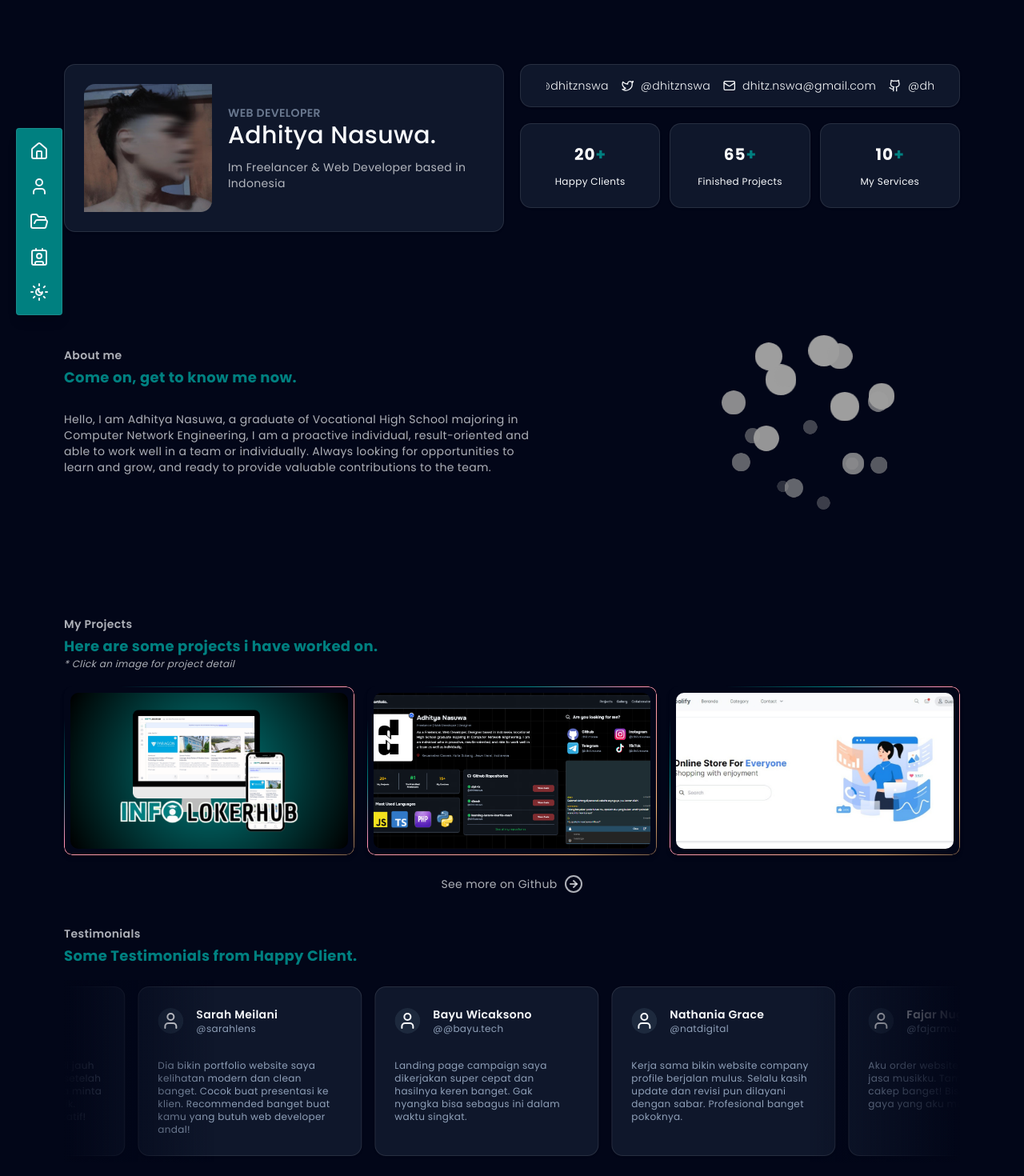
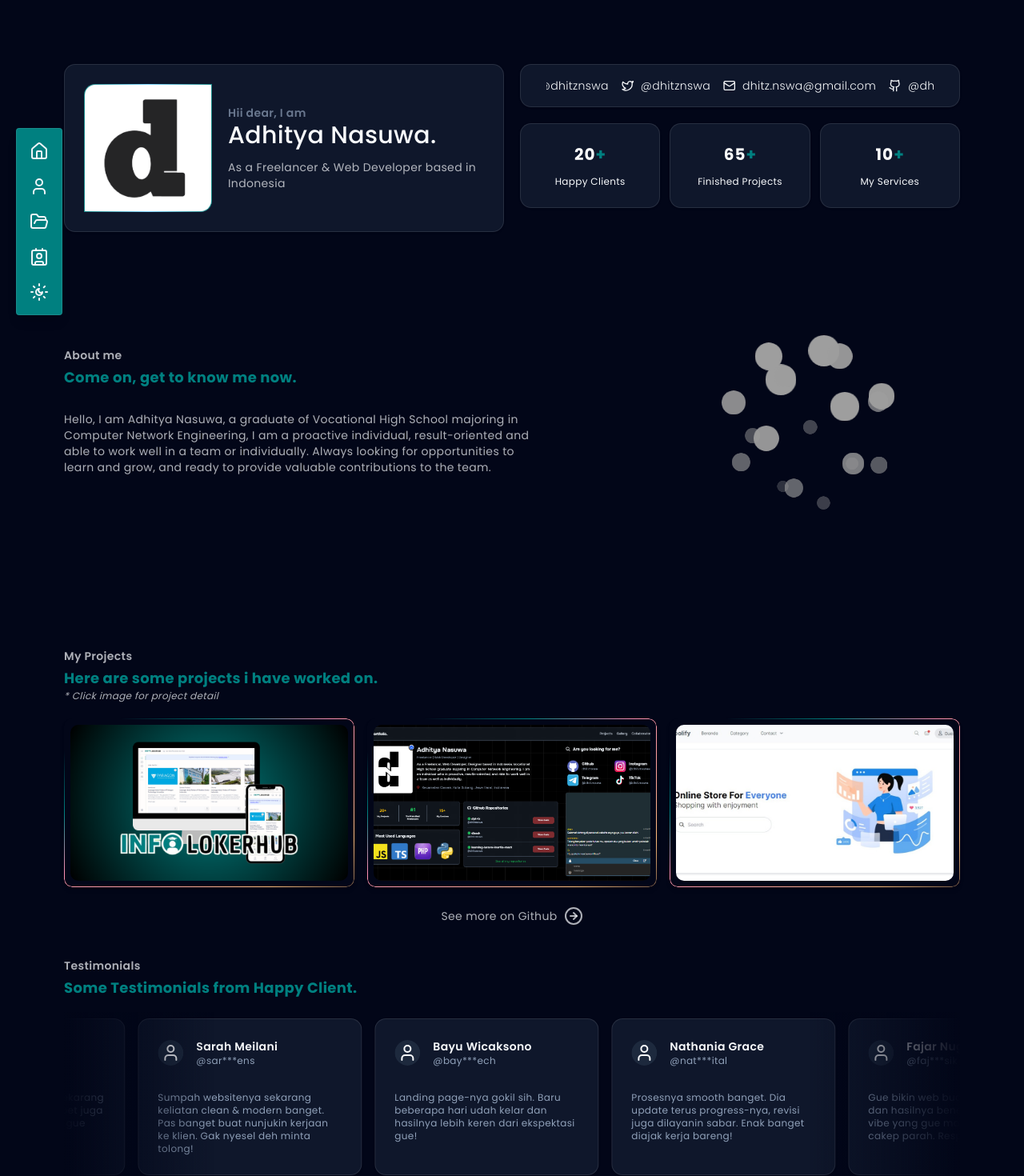
Before and after one commit to dhitznswa/personal-website-v5, a Next.js app: page / in a window 1280 px wide. Shown: the top 1470 px of the page at 80% size. Built offline with nearby package versions, Linux system fonts and the light colour scheme.

Commit message:
Feat: Add custom Loading & Error not found page

```diff
--- a/app/(main)/page.tsx
+++ b/app/(main)/page.tsx
@@ -25,13 +25,13 @@ export default function Welcome() {
       <div className="w-full mt-10 pt-10 md:pt-0" id="about">
         <AboutMe />
       </div>
-      <div className="w-full mt-10" id="projects">
+      <div className="w-full mt-10 pt-10" id="projects">
         <ProjectSection />
       </div>
       <div className="w-full mt-10">
         <Testimonials />
       </div>
-      <div className="w-full mt-20">
+      <div className="w-full mt-20 pt-10" id="contact">
         <ContactMe />
       </div>
     </>
--- /dev/null
+++ b/app/error.tsx
@@ -0,0 +1,32 @@
+"use client"; // Error boundaries must be Client Components
+
+import { Button, buttonVariants } from "@/components/ui/button";
+import Link from "next/link";
+import { useEffect } from "react";
+
+export default function Error({
+  error,
+  reset,
+}: {
+  error: Error & { digest?: string };
+  reset: () => void;
+}) {
+  useEffect(() => {
+    // Log the error to an error reporting service
+    console.error(error);
+  }, [error]);
+
+  return (
+    <div className="absolute top-0 left-0 w-full h-screen bg-background flex justify-center items-center">
+      <div className="text-center">
+        <h2 className="text-xl font-bold mb-4">Oops! Something went wrong.</h2>
+        <div className="flex gap-3 justify-center items-center">
+          <Button onClick={() => reset()}>Try again</Button>
+          <Link href="/" className={buttonVariants({ variant: "ghost" })}>
+            Back to Homepage
+          </Link>
+        </div>
+      </div>
+    </div>
+  );
+}
--- /dev/null
+++ b/app/loading.tsx
@@ -0,0 +1,12 @@
+import React from "react";
+
+export default function Loading() {
+  return (
+    <div className="absolute top-0 left-0 w-full h-screen bg-background flex justify-center items-center">
+      <div className="text-center space-y-2.5">
+        <div className="h-10 w-10 border-4 border-x-hli border-y-foreground animate-spin rounded-full mx-auto"></div>
+        <p className="text-muted-foreground font-medium">Loading Content...</p>
+      </div>
+    </div>
+  );
+}
--- /dev/null
+++ b/app/not-found.tsx
@@ -0,0 +1,19 @@
+import { buttonVariants } from "@/components/ui/button";
+import Link from "next/link";
+import React from "react";
+
+export default function NotFound() {
+  return (
+    <div className="absolute top-0 left-0 w-full h-screen bg-background flex justify-center items-center">
+      <div className="text-center">
+        <h2 className="text-xl font-bold">Oops! Page not found.</h2>
+        <p className="mb-5 mt-2">
+          Maybe the URL you entered is wrong or the page was deleted.
+        </p>
+        <Link href="/" className={buttonVariants({ variant: "outline" })}>
+          Homepage
+        </Link>
+      </div>
+    </div>
+  );
+}
--- a/components/about-me.tsx
+++ b/components/about-me.tsx
@@ -1,4 +1,3 @@
-import React from "react";
 import { IconCloud } from "./magicui/icon-cloud";
 import HeadSection from "./head-section";
 
--- a/components/profile-card.tsx
+++ b/components/profile-card.tsx
@@ -6,9 +6,9 @@ export default function ProfileCard() {
     <Card>
       <CardContent>
         <div className="flex flex-col md:flex-row items-center gap-5">
-          <div className="w-full md:w-2/6 bg-linear-to-r from-hli via-sky-300 to-hli rounded-tl-xl rounded-br-xl overflow-hidden">
+          <div className="w-full md:w-2/6 bg-linear-to-r from-hli via-sky-300 to-hli rounded-tl-xl rounded-br-xl  border border-border overflow-hidden">
             <Image
-              src="/images/pas-foto.png"
+              src="/images/dhitznswa__logo_zoom.png"
               alt="Foto"
               width={1000}
               height={1000}
@@ -17,11 +17,11 @@ export default function ProfileCard() {
           </div>
           <div className="w-full md:w-4/6">
             <span className="text-sm font-semibold text-muted-foreground/70">
-              WEB DEVELOPER
+              Hii dear, I am
             </span>
             <h1 className="font-medium text-3xl">Adhitya Nasuwa.</h1>
             <p className="text-sm text-foreground/70 mt-3">
-              Im Freelancer & Web Developer based in Indonesia
+              As a Freelancer & Web Developer based in Indonesia
             </p>
           </div>
         </div>
--- a/components/projects-section.tsx
+++ b/components/projects-section.tsx
@@ -118,7 +118,7 @@ export default function ProjectSection() {
       <HeadSection
         title="My Projects"
         highlight="Here are some projects i have worked on."
-        note="* Click an image for project detail"
+        note="* Click image for project detail"
       />
 
       <div className="w-full grid grid-cols-1 md:grid-cols-2 lg:grid-cols-3 gap-4 mt-5">
@@ -134,7 +134,7 @@ export default function ProjectSection() {
                   <span>
                     <Eye className="h-6 w-6" />
                   </span>
-                  <span className="text-xs">PROJECT DETAIL</span>
+                  <span className="text-xs ">PROJECT DETAIL</span>
                 </div>
                 <Image
                   src={project.image}
@@ -152,6 +152,7 @@ export default function ProjectSection() {
         <Link
           href="https://github.com/dhitznswa"
           className="flex items-center text-semibold space-x-2"
+          target="_blank"
         >
           <span>See more on Github</span>
           <span>
--- a/components/testimonials.tsx
+++ b/components/testimonials.tsx
@@ -14,28 +14,28 @@ interface TestimonialsProps {
 const reviews: TestimonialsProps[] = [
   {
     name: "Andika Pratama",
-    username: "andika.store",
-    text: "Website toko online saya jadi jauh lebih cepat dan profesional setelah dibantu. Fitur-fitur yang saya minta semua berfungsi dengan baik. Kerjanya cepat dan komunikatif!",
+    username: "and***tore",
+    text: "Gila sih... website toko gue sekarang keliatan jauh lebih kece! Cepet juga ngerjainnya, semua request gue dibikinin. Mantap bener!",
   },
   {
     name: "Sarah Meilani",
-    username: "sarahlens",
-    text: "Dia bikin portfolio website saya kelihatan modern dan clean banget. Cocok buat presentasi ke klien. Recommended banget buat kamu yang butuh web developer andal!",
+    username: "sar***ens",
+    text: "Sumpah websitenya sekarang keliatan clean & modern banget. Pas banget buat nunjukin kerjaan ke klien. Gak nyesel deh minta tolong!",
   },
   {
     name: "Bayu Wicaksono",
-    username: "@bayu.tech",
-    text: "Landing page campaign saya dikerjakan super cepat dan hasilnya keren banget. Gak nyangka bisa sebagus ini dalam waktu singkat.",
+    username: "bay***ech",
+    text: "Landing page-nya gokil sih. Baru beberapa hari udah kelar dan hasilnya lebih keren dari ekspektasi gue!",
   },
   {
     name: "Nathania Grace",
-    username: "natdigital",
-    text: "Kerja sama bikin website company profile berjalan mulus. Selalu kasih update dan revisi pun dilayani dengan sabar. Profesional banget pokoknya.",
+    username: "nat***ital",
+    text: "Prosesnya smooth banget. Dia update terus progress-nya, revisi juga dilayanin sabar. Enak banget diajak kerja bareng!",
   },
   {
     name: "Fajar Nugroho",
-    username: "fajarmusik",
-    text: "Aku order website buat promosi jasa musikku. Tampilan dan UX-nya cakep banget! Bisa custom sesuai gaya yang aku mau. Mantap!",
+    username: "faj***sik",
+    text: "Gue bikin web buat jasa musik gue, dan hasilnya bener-bener sesuai vibe yang gue mau. UI/UX-nya cakep parah. Respect!",
   },
 ];
 
--- a/components/ui/button.tsx
+++ b/components/ui/button.tsx
@@ -1,11 +1,11 @@
-import * as React from "react"
-import { Slot } from "@radix-ui/react-slot"
-import { cva, type VariantProps } from "class-variance-authority"
+import * as React from "react";
+import { Slot } from "@radix-ui/react-slot";
+import { cva, type VariantProps } from "class-variance-authority";
 
-import { cn } from "@/lib/utils"
+import { cn } from "@/lib/utils";
 
 const buttonVariants = cva(
-  "inline-flex items-center justify-center gap-2 whitespace-nowrap rounded-md text-sm font-medium transition-all disabled:pointer-events-none disabled:opacity-50 [&_svg]:pointer-events-none [&_svg:not([class*='size-'])]:size-4 shrink-0 [&_svg]:shrink-0 outline-none focus-visible:border-ring focus-visible:ring-ring/50 focus-visible:ring-[3px] aria-invalid:ring-destructive/20 dark:aria-invalid:ring-destructive/40 aria-invalid:border-destructive",
+  "inline-flex cursor-pointer items-center justify-center gap-2 whitespace-nowrap rounded-md text-sm font-medium transition-all disabled:pointer-events-none disabled:opacity-50 [&_svg]:pointer-events-none [&_svg:not([class*='size-'])]:size-4 shrink-0 [&_svg]:shrink-0 outline-none focus-visible:border-ring focus-visible:ring-ring/50 focus-visible:ring-[3px] aria-invalid:ring-destructive/20 dark:aria-invalid:ring-destructive/40 aria-invalid:border-destructive",
   {
     variants: {
       variant: {
@@ -33,7 +33,7 @@ const buttonVariants = cva(
       size: "default",
     },
   }
-)
+);
 
 function Button({
   className,
@@ -43,9 +43,9 @@ function Button({
   ...props
 }: React.ComponentProps<"button"> &
   VariantProps<typeof buttonVariants> & {
-    asChild?: boolean
+    asChild?: boolean;
   }) {
-  const Comp = asChild ? Slot : "button"
+  const Comp = asChild ? Slot : "button";
 
   return (
     <Comp
@@ -53,7 +53,7 @@ function Button({
       className={cn(buttonVariants({ variant, size, className }))}
       {...props}
     />
-  )
+  );
 }
 
-export { Button, buttonVariants }
+export { Button, buttonVariants };
--- /dev/null
+++ b/components/ui/skeleton.tsx
@@ -0,0 +1,13 @@
+import { cn } from "@/lib/utils"
+
+function Skeleton({ className, ...props }: React.ComponentProps<"div">) {
+  return (
+    <div
+      data-slot="skeleton"
+      className={cn("bg-accent animate-pulse rounded-md", className)}
+      {...props}
+    />
+  )
+}
+
+export { Skeleton }
```
Also changed, not shown: public/images/dhitznswa__logo_zoom.png (added), public/images/pas-foto.png (deleted).
